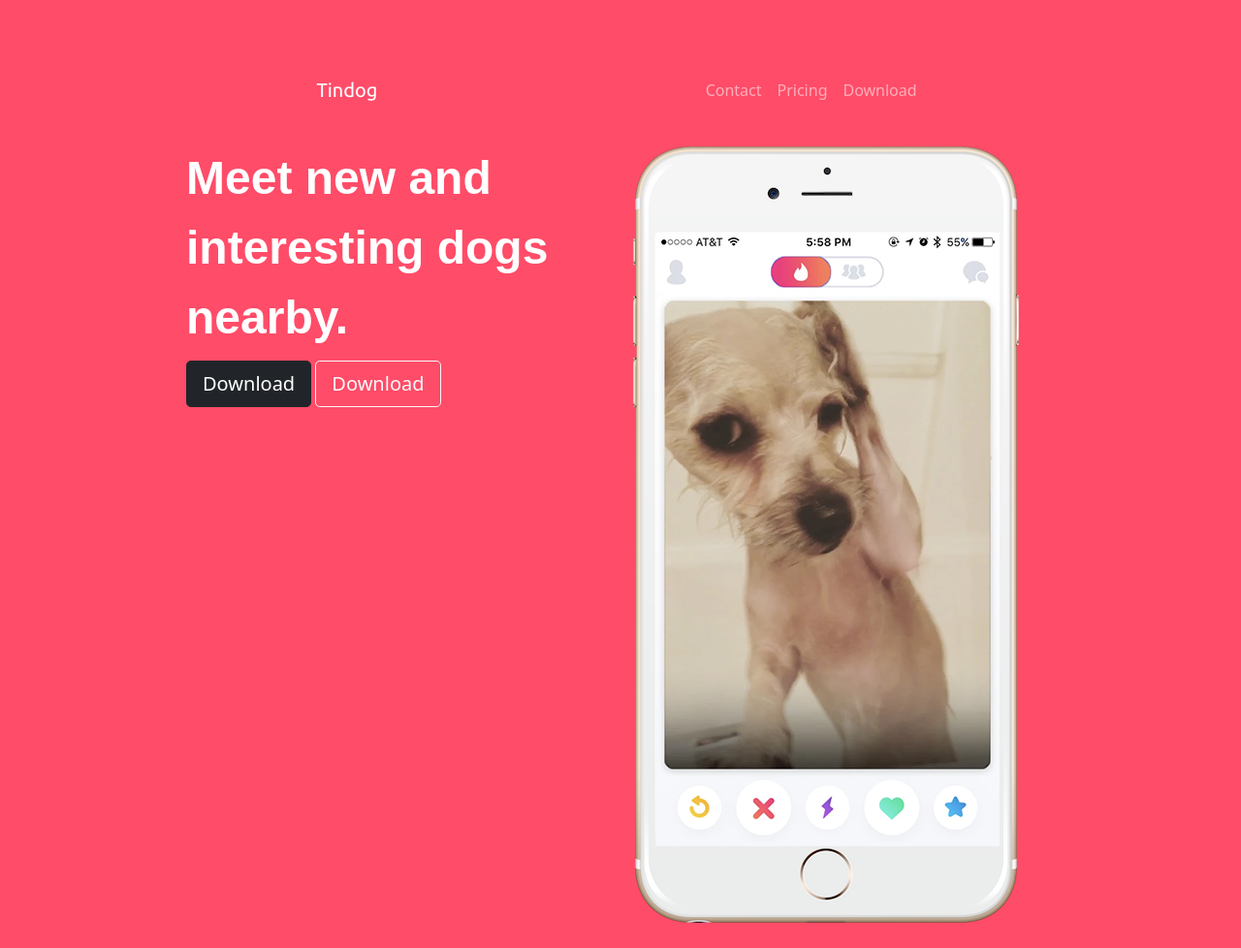
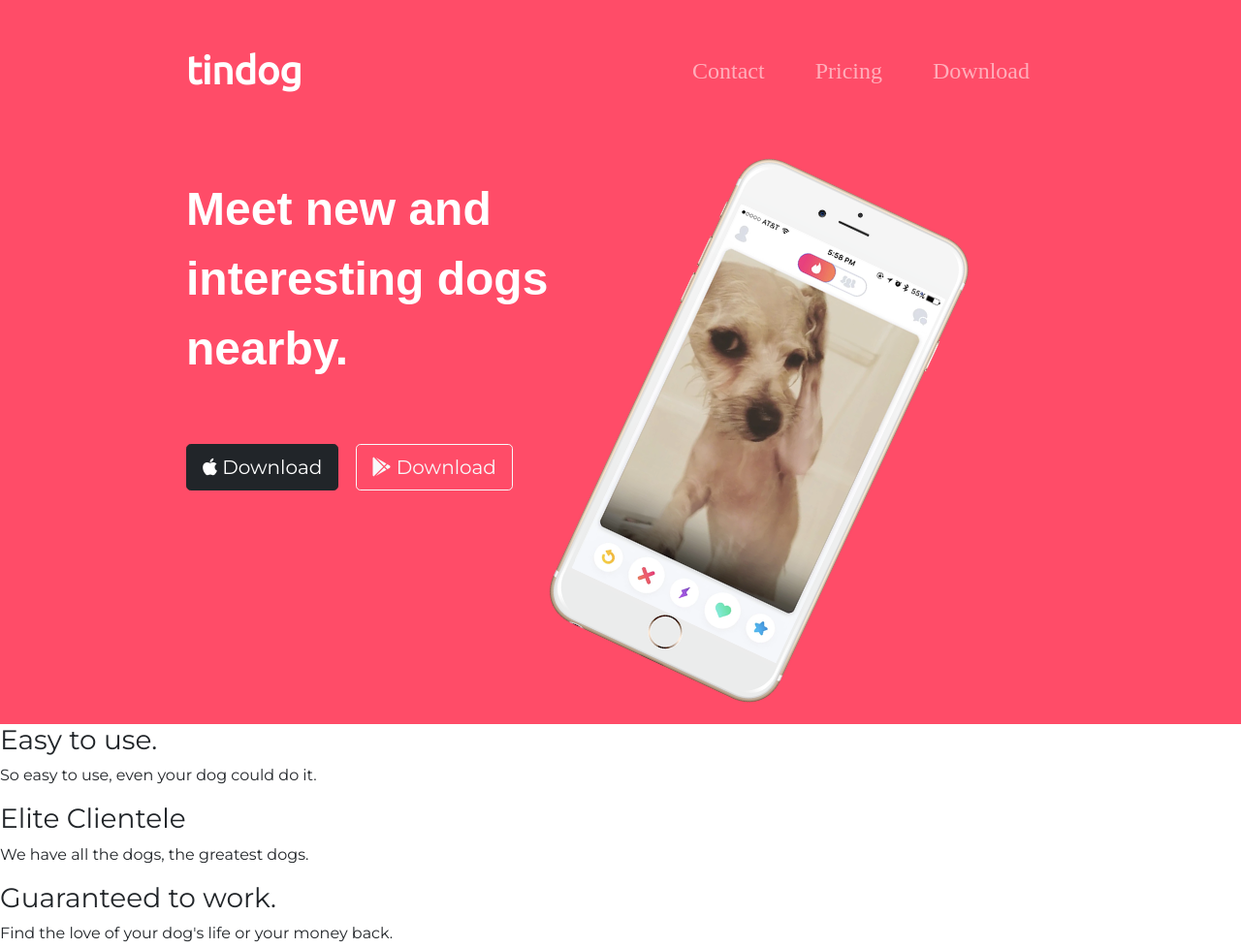
Before and after one commit to erik3447/Web-Development, a plain HTML site: page TinDog-Start-master/index.html in a window 1280 px wide. Shown: the top 978 px of the page at 97% size. Drawn offline with nearby package versions, Linux system fonts and the light colour scheme.

Commit message:
made some changes to the design

```diff
--- a/TinDog-Start-master/css/styles.css
+++ b/TinDog-Start-master/css/styles.css
@@ -1,18 +1,53 @@
 #title {
   background-color: #ff4c68;
+  color: white;
 }
 
-.navbar-brand {
-  font-family: 'Ubuntu', sans-serif;
+body {
+  font-family: "Montserrat";
 }
+
 .sub-heading-h1 {
   font-family: 'Montserrat-Black', sans-serif;
   font-size: 3rem;
   line-height: 1.5;
   font-weight: 900;
-  color: white;
+  margin: 0 0 2.5rem;
 }
 
 .container-fluid {
 padding: 3% 15%;
 }
+
+/* Navigation Bar */
+
+.navbar {
+  padding: 0 0 4.5rem;
+}
+
+.navbar-brand {
+  font-family: 'Ubuntu', sans-serif;
+  font-weight: bold;
+  font-size: 2.5rem;
+}
+
+.nav-item {
+  padding: 0 18px
+}
+
+.nav-link {
+  font-size: 1.5rem;
+  font-family: "Montserrat-Light";
+}
+
+
+/* Download Buttons */
+.download-button {
+  margin: 5% 3% 5% 0;
+}
+
+/* Title Image */
+.title-image {
+  width: 60%;
+  transform: rotate(25deg);
+}
--- a/TinDog-Start-master/index.html
+++ b/TinDog-Start-master/index.html
@@ -4,22 +4,32 @@
 <head>
   <meta charset="utf-8">
   <title>TinDog</title>
+
+  <!-- Font Awesome script -->
+  <script src="https://kit.fontawesome.com/672179f88d.js" crossorigin="anonymous"></script>
+
+  <!-- Bootstrap + bootstrap script bundle -->
   <link href="https://cdn.jsdelivr.net/npm/bootstrap@5.1.3/dist/css/bootstrap.min.css" rel="stylesheet" integrity="sha384-1BmE4kWBq78iYhFldvKuhfTAU6auU8tT94WrHftjDbrCEXSU1oBoqyl2QvZ6jIW3" crossorigin="anonymous">
   <script src="https://cdn.jsdelivr.net/npm/bootstrap@5.1.3/dist/js/bootstrap.bundle.min.js" integrity="sha384-ka7Sk0Gln4gmtz2MlQnikT1wXgYsOg+OMhuP+IlRH9sENBO0LRn5q+8nbTov4+1p" crossorigin="anonymous"></script>
+
+  <!-- Google Fonts -->
   <link rel="preconnect" href="https://fonts.googleapis.com">
   <link rel="preconnect" href="https://fonts.gstatic.com" crossorigin>
   <link href="https://fonts.googleapis.com/css2?family=Montserrat:wght@100;400;900&family=Ubuntu&display=swap" rel="stylesheet">
+
+  <!-- Local Stylesheet -->
   <link rel="stylesheet" href="css/styles.css">
-  <script src="https://kit.fontawesome.com/672179f88d.js" crossorigin="anonymous"></script>
+
+
 </head>
 
 <body>
   <section id="title">
 <div class="container-fluid">
     <!-- Nav Bar -->
+    <div class="container-fluid-inside">
     <nav class="navbar navbar-expand-lg navbar-dark">
-      <div class="container-fluid">
-        <a class="navbar-brand" href="#">Tindog</a>
+        <a class="navbar-brand" href="#">tindog</a>
         <button class="navbar-toggler" type="button" data-bs-toggle="collapse" data-bs-target="#navbarSupportedContent" aria-controls="navbarSupportedContent" aria-expanded="false" aria-label="Toggle navigation">
           <span class="navbar-toggler-icon"></span>
         </button>
@@ -36,17 +46,18 @@
             </li>
           </ul>
         </div>
-      </div>
+
     </nav>
+          </div>
     <!-- Title -->
     <div class="row">
       <div class="col-lg-6">
         <h1 class="sub-heading-h1">Meet new and interesting dogs nearby.</h1>
-        <button type="button" class="btn btn-dark btn-lg">Download</button>
-        <button type="button" class=" btn btn-outline-light btn-lg">Download</button>
+        <button type="button" class="btn btn-dark btn-lg download-button"><i class="fab fa-apple"></i> Download</button>
+        <button type="button" class=" btn btn-outline-light btn-lg download-button"><i class="fab fa-google-play"></i> Download</button>
       </div>
       <div class="col-lg-6">
-        <img src="images/iphone6.png" alt="iphone-mockup">
+        <img class="title-image" src="images/iphone6.png" alt="iphone-mockup">
       </div>
     </div>
   </section>
```
